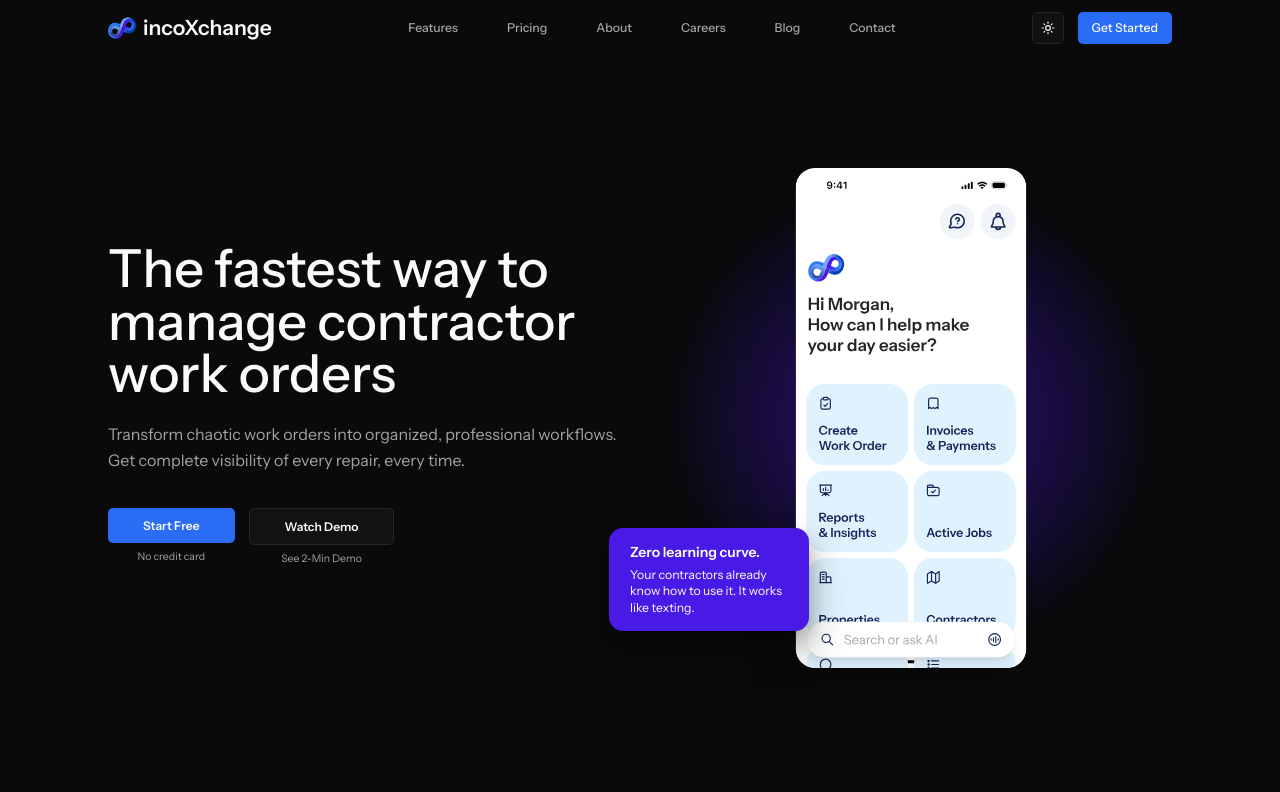
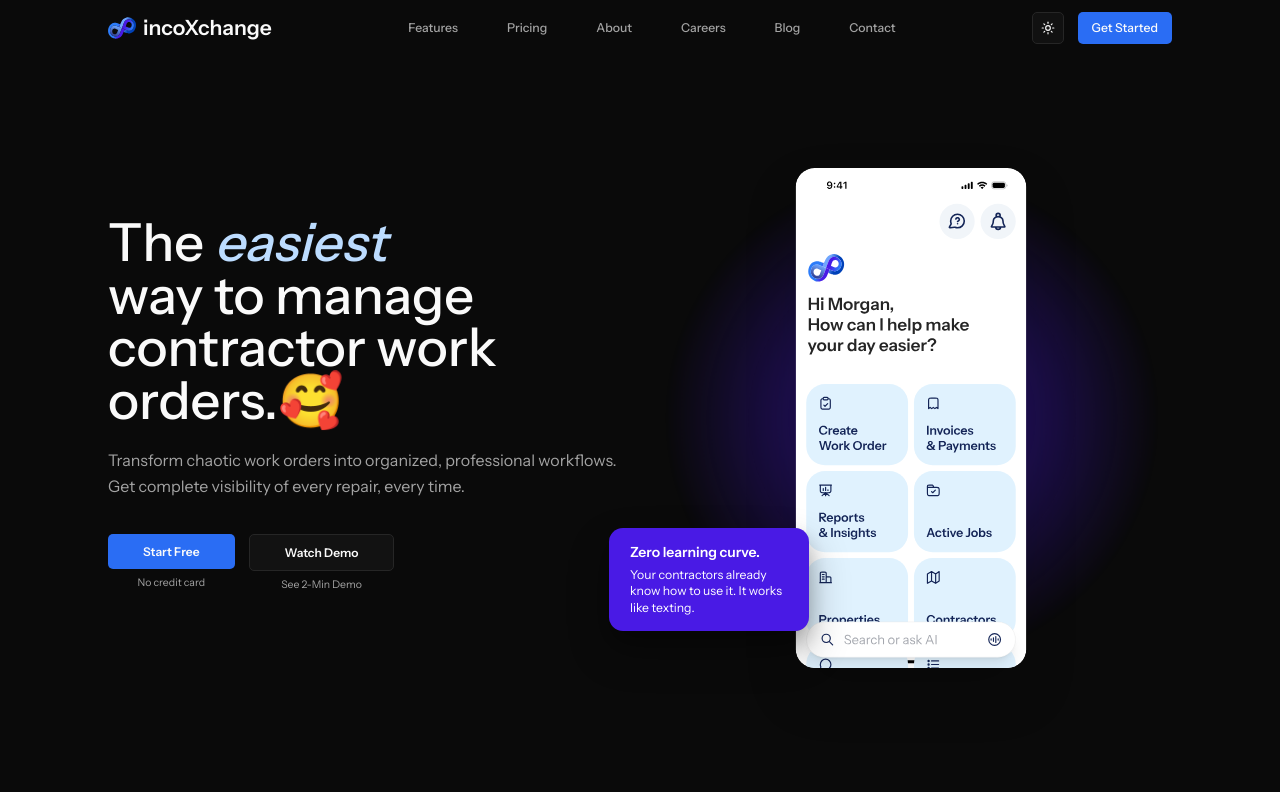
Before and after one commit to vznlabdev/ixc-website, a Next.js app: page / in a window 1280 px wide. Shown: the top 792 px of the page. Built offline with nearby package versions, Linux system fonts and the light colour scheme.

Commit message:
hero text animation

```diff
--- a/src/components/Hero.tsx
+++ b/src/components/Hero.tsx
@@ -43,6 +43,8 @@ export default function Hero({
 }: HeroProps) {
   const [rotation, setRotation] = useState({ x: 0, y: 0 });
   const [visibleCards, setVisibleCards] = useState<boolean[]>([false, false, false]);
+  const [currentWordIndex, setCurrentWordIndex] = useState(0);
+  const [isWordVisible, setIsWordVisible] = useState(true);
   const heroRef = useRef<HTMLDivElement>(null);
 
   // Global mouse move handler for 3D effect
@@ -67,21 +69,30 @@ export default function Hero({
     };
   }, []);
 
-  // Infinite card rotation animation
+  // Infinite card rotation animation and word animation
   useEffect(() => {
     let currentIndex = 0;
 
     // Show first card after initial delay
     const initialTimer = setTimeout(() => {
       setVisibleCards([true, false, false]);
+      setIsWordVisible(true);
     }, 500);
 
     // Cycle through cards infinitely
     const interval = setInterval(() => {
-      currentIndex = (currentIndex + 1) % featureCards.length;
-      const newVisible = [false, false, false];
-      newVisible[currentIndex] = true;
-      setVisibleCards(newVisible);
+      // Fade out current word
+      setIsWordVisible(false);
+
+      // After fade out, change the word and fade in
+      setTimeout(() => {
+        currentIndex = (currentIndex + 1) % featureCards.length;
+        const newVisible = [false, false, false];
+        newVisible[currentIndex] = true;
+        setVisibleCards(newVisible);
+        setCurrentWordIndex(currentIndex);
+        setIsWordVisible(true);
+      }, 350); // Half of the transition duration
     }, 5000); // Change card every 5 seconds
 
     return () => {
@@ -102,7 +113,19 @@ export default function Hero({
             <div className="flex-1 w-full text-left max-w-2xl">
               <h1 className="text-4xl md:text-5xl lg:text-6xl font-medium mb-6 leading-tight text-foreground">
                 {title || (
-                  <>The fastest way to manage contractor work orders</>
+                  <>The <span
+                    className={`italic inline-block transition-all duration-700 ease-out ${
+                      isWordVisible ? 'opacity-100 translate-y-0' : 'opacity-0 translate-y-4'
+                    }`}
+                    style={{
+                      minWidth: '120px',
+                      color: '#bcdcff',
+                    }}
+                  >
+                    {currentWordIndex === 0 && 'fastest'}
+                    {currentWordIndex === 1 && 'easiest'}
+                    {currentWordIndex === 2 && 'simplest'}
+                  </span><br />way to manage contractor work orders.<span role="img" aria-label="smiling face with heart">🥰</span></>
                 )}
               </h1>
               <p className="mb-10 max-w-4xl text-muted-foreground leading-relaxed" style={{ fontSize: '16px' }}>
```
